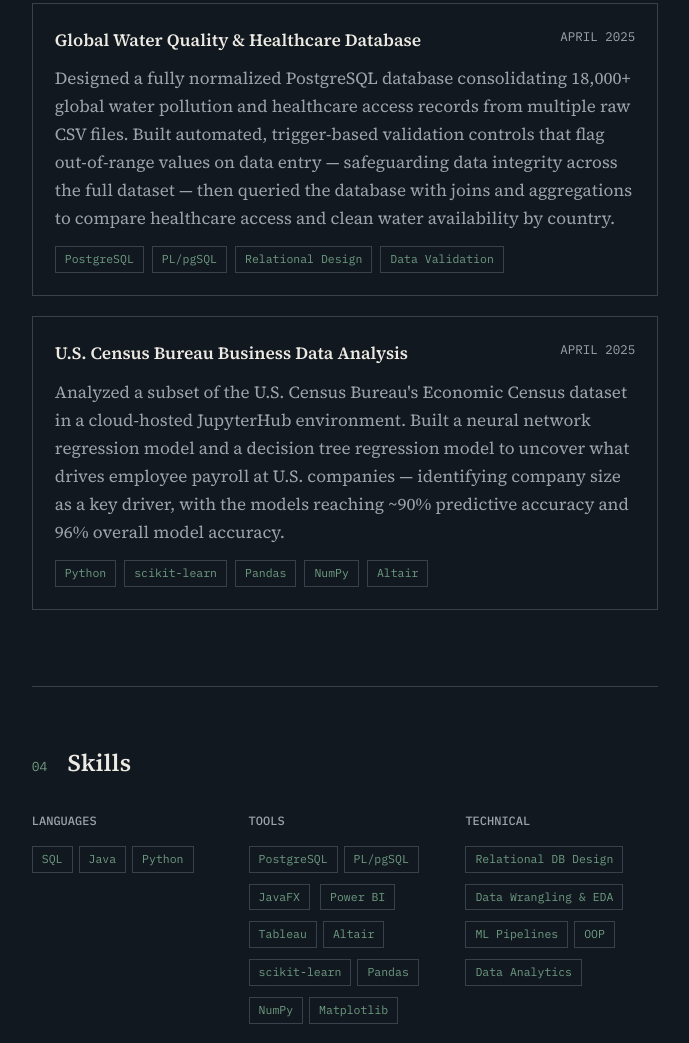
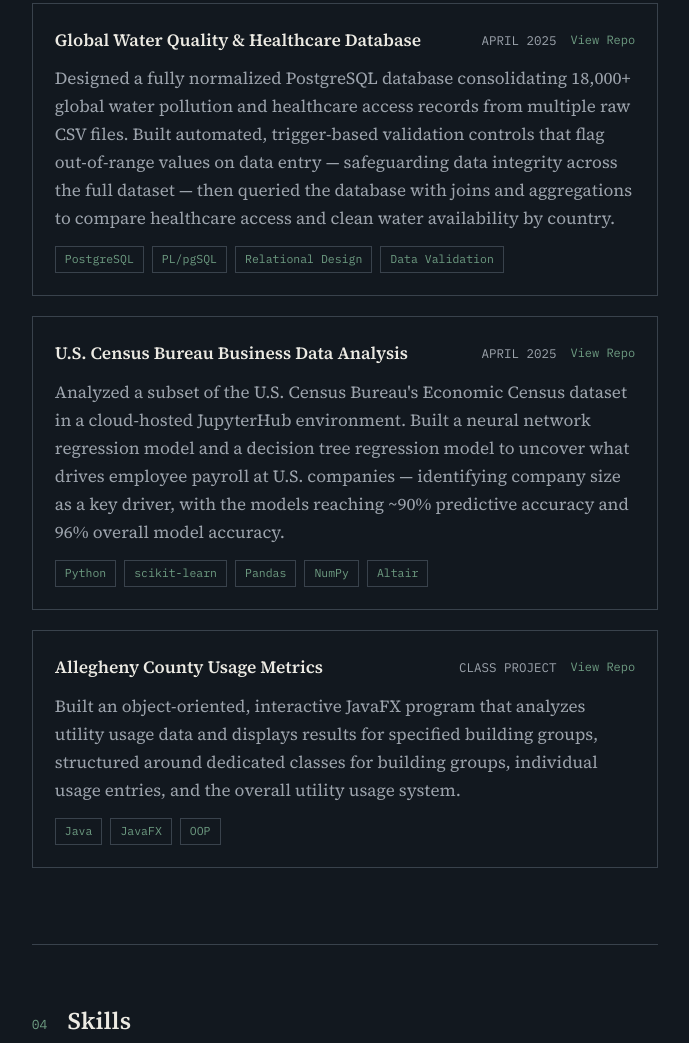
Before and after one commit to EM-Summerville/EM-Summerville.github.io, a plain HTML site: page Website File.html in a window 1280 px wide. Shown: the part 1954-2997 px from the top of the page, without its empty margins (295-984 px from the left). Drawn offline with Linux system fonts and the light colour scheme.

Commit message:
Add files via upload

```diff
--- a/Website File.html
+++ b/Website File.html
@@ -158,6 +158,14 @@
   }
   .proj-head h3{margin:0; font-size:1.08rem; font-weight:600;}
   .proj-head .when{font-family:var(--mono); font-size:12.5px; color:var(--paper-dim);}
+  .proj-meta{display:flex; align-items:center;}
+  .proj-meta .when{margin-right:14px;}
+  .repo-link{
+    font-family:var(--mono); font-size:12px; color:var(--verify);
+    text-decoration:none; border-bottom:1px solid transparent;
+    white-space:nowrap;
+  }
+  .repo-link:hover{border-bottom-color:var(--verify);}
   .proj p{margin:0 0 12px; color:var(--paper-dim);}
   .stack{display:flex; flex-wrap:wrap; gap:8px; margin-top:14px;}
   .tag{
@@ -291,7 +299,7 @@
     <div class="sec-head"><span class="num">03</span><h2>Projects</h2></div>
 
     <div class="proj">
-      <div class="proj-head"><h3>Global Water Quality &amp; Healthcare Database</h3><span class="when">APRIL 2025</span></div>
+      <div class="proj-head"><h3>Global Water Quality &amp; Healthcare Database</h3><div class="proj-meta"><span class="when">APRIL 2025</span><a class="repo-link" href="https://github.com/EM-Summerville/Water-Pollution-Database" target="_blank" rel="noopener">View Repo</a></div></div>
       <p>
         Designed a fully normalized PostgreSQL database consolidating 18,000+ global water pollution and healthcare
         access records from multiple raw CSV files. Built automated, trigger-based validation controls that flag
@@ -304,7 +312,7 @@
     </div>
 
     <div class="proj">
-      <div class="proj-head"><h3>U.S. Census Bureau Business Data Analysis</h3><span class="when">APRIL 2025</span></div>
+      <div class="proj-head"><h3>U.S. Census Bureau Business Data Analysis</h3><div class="proj-meta"><span class="when">APRIL 2025</span><a class="repo-link" href="https://github.com/EM-Summerville/CensusDataAnalysis" target="_blank" rel="noopener">View Repo</a></div></div>
       <p>
         Analyzed a subset of the U.S. Census Bureau's Economic Census dataset in a cloud-hosted JupyterHub environment.
         Built a neural network regression model and a decision tree regression model to uncover what drives employee
@@ -313,6 +321,18 @@
       </p>
       <div class="stack">
         <span class="tag">Python</span><span class="tag">scikit-learn</span><span class="tag">Pandas</span><span class="tag">NumPy</span><span class="tag">Altair</span>
+      </div>
+    </div>
+
+    <div class="proj">
+      <div class="proj-head"><h3>Allegheny County Usage Metrics</h3><div class="proj-meta"><span class="when">CLASS PROJECT</span><a class="repo-link" href="https://github.com/EM-Summerville/AlleghenyCountyUsageMetrics" target="_blank" rel="noopener">View Repo</a></div></div>
+      <p>
+        Built an object-oriented, interactive JavaFX program that analyzes utility usage data and displays results
+        for specified building groups, structured around dedicated classes for building groups, individual usage
+        entries, and the overall utility usage system.
+      </p>
+      <div class="stack">
+        <span class="tag">Java</span><span class="tag">JavaFX</span><span class="tag">OOP</span>
       </div>
     </div>
   </section>
@@ -369,6 +389,7 @@
     <div class="contact-row">
       <a href="mailto:esummerville5@gmail.com">esummerville5@gmail.com</a>
       <a href="https://www.linkedin.com/in/eli-summerville" target="_blank" rel="noopener">LinkedIn</a>
+      <a href="https://github.com/EM-Summerville" target="_blank" rel="noopener">GitHub</a>
       <a href="#" id="resumeLink">Résumé (PDF)</a>
     </div>
     <p class="fine">Cresson, PA — built with a plain HTML file, no framework required.</p>
```
